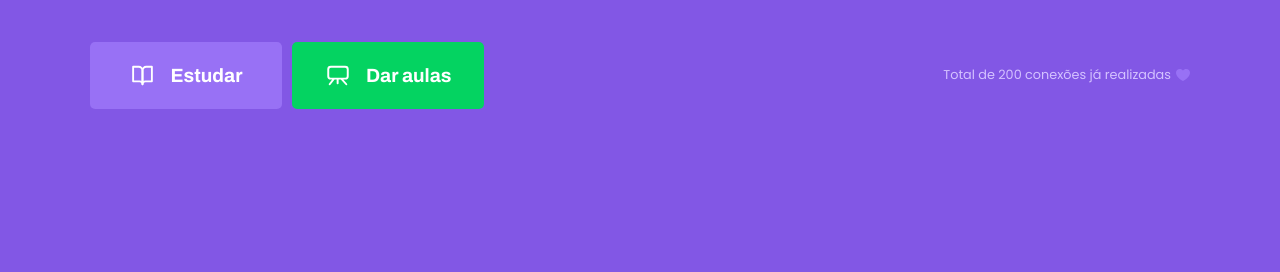
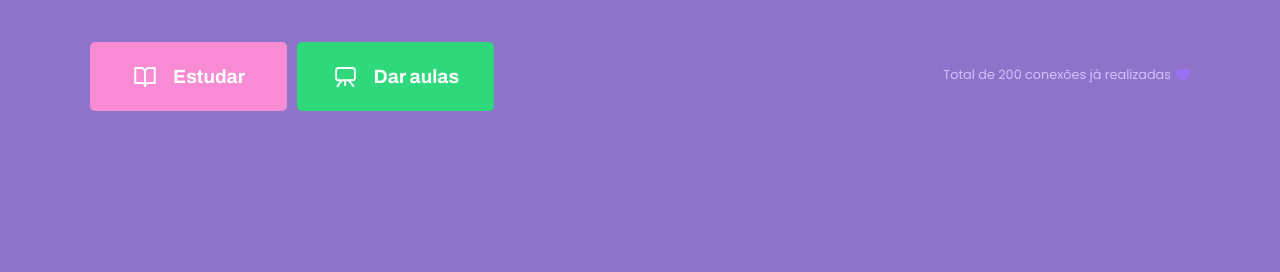
Before and after one commit to nicolyyy/nlw2, a website: page src/views/index.html in a window 1280 px wide. Shown: the part 528-800 px from the top of the page. Drawn offline with Linux system fonts and the light colour scheme; files that its build step writes are made by us from their sources; files whose address does not match are found by name.

Commit message:
ajustes nas cores

```diff
--- a/public/css/main.css
+++ b/public/css/main.css
@@ -1,13 +1,13 @@
 :root {
     --color-background: #F0F0F7;
     --color-input-focus: #c3a9ff;
-    --color-primary-lighter: #9871F5;
-    --color-primary-light: #916BEA;
-    --color-primary: #8257E5;
+    --color-primary-lighter: #f88bd4;
+    --color-primary-light: #e67cc2;
+    --color-primary: #8d73c9;
     --color-primary-dark: #774DD6;
     --color-primary-darker: #6842c2;
-    --color-secondary: #04D361;
-    --color-secondary-dark: #04BF58;
+    --color-secondary: #2fd87b;
+    --color-secondary-dark: #23ce70;
     --color-title-in-primary: #FFFFFF;
     --color-text-in-primary: #D4C2FF;
     --color-text-title: #32264D;
--- a/public/css/partials/page-landing.css
+++ b/public/css/partials/page-landing.css
@@ -37,8 +37,8 @@
 }
 
 .buttons-container a{
-    width: 30rem;
-    height: 10.4rem;
+    width: 30.8rem;
+    height: 10.8rem;
     border-radius: .8rem;
     font: 700 3rem Archivo;
     display: flex;
@@ -60,7 +60,7 @@
 
 .buttons-container a.study:hover{
     background: var(--color-primary-light);
-    transform: translateY(-3px);
+    transform: translateY(-4px);
 }
 
 .buttons-container a.give-classes{
--- a/src/pages.js
+++ b/src/pages.js
@@ -79,9 +79,9 @@ async function saveClasses(req, res) {
         const db = await Database
         await createProffy(db, { proffyValue, classValue, classScheduleValues })
 
-        let queryString = '?subject=' + req.body.subject
-        queryString += '&weekday=' + req.body.weekday[0]
-        queryString += '&time' + req.body.time_from[0]
+        // let queryString = '?subject=' + req.body.subject
+        // queryString += '&weekday=' + req.body.weekday[0]
+        // queryString += '&time' + req.body.time_from[0]
 
         return res.render('success.html')
     } catch (error) {
```
Also changed, not shown: 1 other file.
